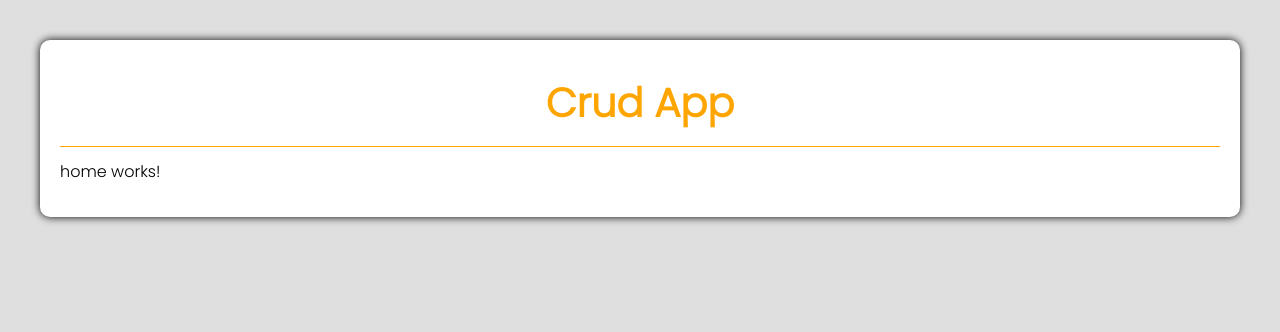
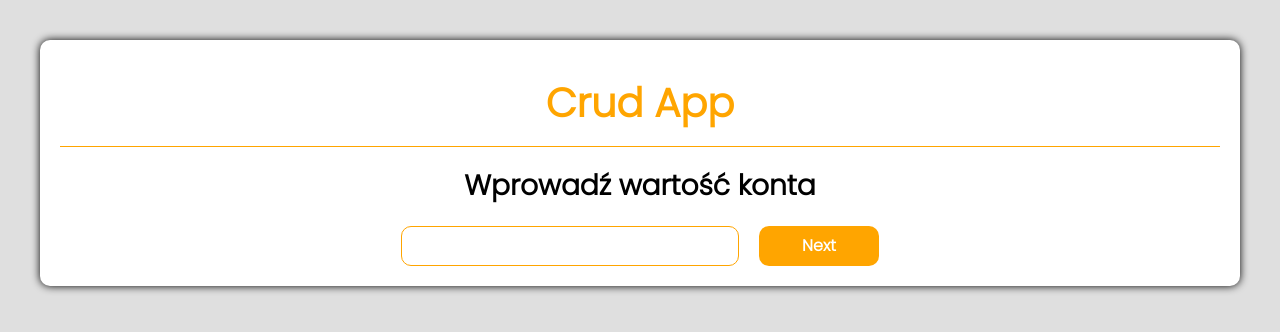
Before and after one commit to mizdebski77/CRUD-app-Angular, an Angular app: page /home in a window 1280 px wide. Shown: the top 332 px of the page. Built offline with nearby package versions, Linux system fonts and the light colour scheme.

Commit message:
Form added to home section

```diff
--- a/src/app/features/home/home.html
+++ b/src/app/features/home/home.html
@@ -1 +1,9 @@
-<p>home works!</p>
+<div >
+    <h2 class="title">
+        Wprowadź wartość konta
+    </h2>
+    <form action="submit" class="form">
+        <input type="text" class="input">
+        <button class="button" (click)="gotToNextPage()">Next</button>
+    </form>
+</div>
--- a/src/app/features/home/home.scss
+++ b/src/app/features/home/home.scss
@@ -0,0 +1,28 @@
+.title {
+    text-align: center;
+    font-size: 28px;
+}
+
+.form {
+    display: flex;
+    gap: 20px;
+    justify-content: center;
+}
+
+.input {
+    padding: 10px;
+    border-radius: 10px;
+    border: 1px solid orange;
+}
+
+.button {
+    padding: 10px;
+    min-width: 120px;
+    border: none;
+    border-radius: 10px;
+    background: orange;
+    color: white;
+    font-weight: bold;
+    cursor: pointer;
+    transition: 0.3s;
+}
--- a/src/app/features/home/home.ts
+++ b/src/app/features/home/home.ts
@@ -1,4 +1,5 @@
 import { Component } from '@angular/core';
+import { Router } from '@angular/router';
 
 @Component({
   selector: 'app-home',
@@ -6,5 +7,11 @@ import { Component } from '@angular/core';
   styleUrls: ['./home.scss']
 })
 export class HomeComponent {
+  constructor(private router: Router) {}
+
+
+  gotToNextPage() {
+    this.router.navigate(['/form']);
+  }
 
 }
```
